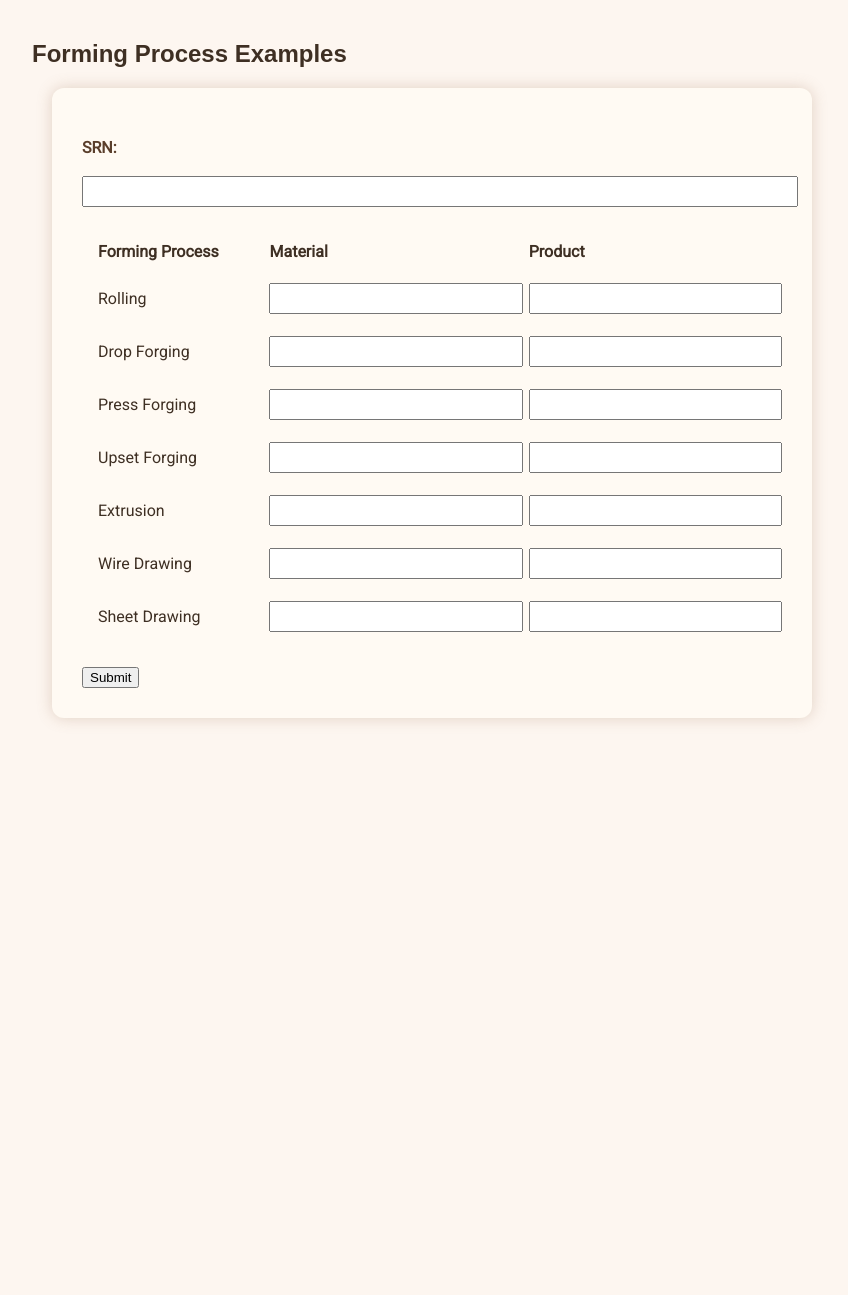
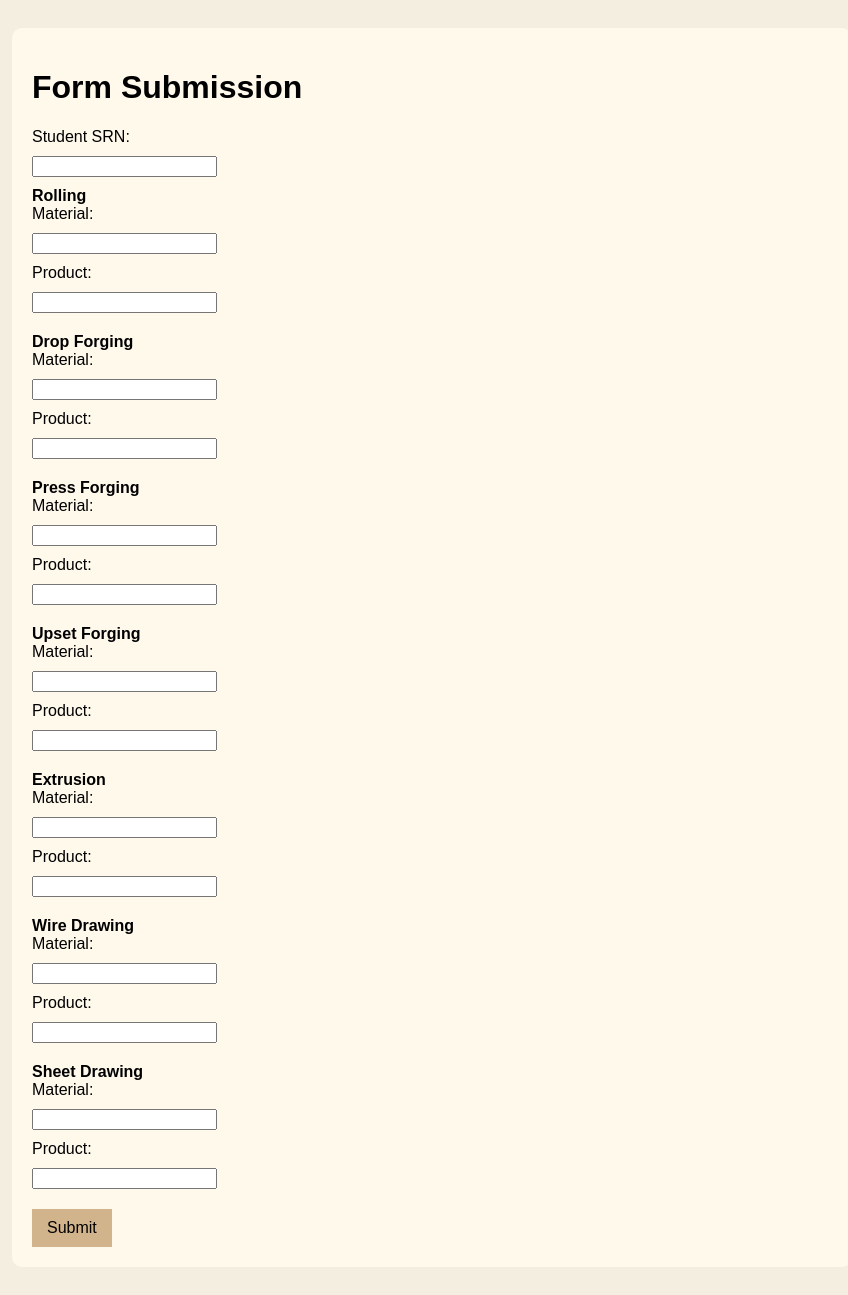
Before and after one commit to SamarthRamesha/Process-Examples, a Flask app: page / in a window 1280 px wide. Shown: the whole page, without its empty margins (208-1056 px from the left). Before the commit the page ends 723 px from the top, so only its background shows below. Run offline with Flask 2, Linux system fonts and the light colour scheme.

Commit message:
Update form.html

```diff
--- a/templates/form.html
+++ b/templates/form.html
@@ -1,47 +1,67 @@
 <!DOCTYPE html>
-<html lang="en">
+<html>
 <head>
-    <meta charset="UTF-8">
-    <meta name="viewport" content="width=device-width, initial-scale=1.0">
-    <title>Forming Processes Submission</title>
-    <link rel="stylesheet" href="{{ url_for('static', filename='style.css') }}">
+    <title>Submit Forming Process Data</title>
     <style>
-        body { font-family: sans-serif; max-width: 800px; margin: auto; padding: 20px; }
-        table { width: 100%; border-spacing: 10px; }
-        th, td { text-align: left; padding: 6px; }
-        input { width: 100%; padding: 6px; }
-        .error { color: red; }
+        body {
+            background-color: #f4eee1;
+            font-family: Arial, sans-serif;
+            padding: 20px;
+        }
+        .container {
+            background-color: #fff9ec;
+            padding: 20px;
+            border-radius: 10px;
+            max-width: 800px;
+            margin: auto;
+        }
+        label, input {
+            display: block;
+            margin-bottom: 10px;
+        }
+        .process-block {
+            margin-bottom: 20px;
+        }
+        button {
+            padding: 10px 15px;
+            background-color: #d2b48c;
+            border: none;
+            cursor: pointer;
+            font-size: 16px;
+        }
+        .message {
+            margin-bottom: 15px;
+            color: green;
+            font-weight: bold;
+        }
     </style>
 </head>
 <body>
-    <h2>Forming Process Examples</h2>
-    {% if message %}
-        <p class="error">{{ message }}</p>
-    {% endif %}
-    <form method="POST">
-        <label for="srn">SRN:</label><br>
-        <input type="text" id="srn" name="srn" required><br><br>
+    <div class="container">
+        <h1>Form Submission</h1>
 
-        <table>
-            <tr>
-                <th>Forming Process</th>
-                <th>Material</th>
-                <th>Product</th>
-            </tr>
-            {% set processes = [
-                'Rolling', 'Drop Forging', 'Press Forging', 'Upset Forging',
-                'Extrusion', 'Wire Drawing', 'Sheet Drawing'
-            ] %}
-            {% for i in range(7) %}
-            <tr>
-                <td>{{ processes[i] }}</td>
-                <td><input type="text" name="material{{ i }}" required></td>
-                <td><input type="text" name="product{{ i }}" required></td>
-            </tr>
+        {% if message %}
+            <div class="message">{{ message }}</div>
+        {% endif %}
+
+        <form method="POST" action="/">
+            <label for="srn">Student SRN:</label>
+            <input type="text" id="srn" name="srn" required>
+
+            {% set processes = ['Rolling', 'Drop Forging', 'Press Forging', 'Upset Forging', 'Extrusion', 'Wire Drawing', 'Sheet Drawing'] %}
+
+            {% for i in range(processes | length) %}
+            <div class="process-block">
+                <strong>{{ processes[i] }}</strong><br>
+                <label>Material:</label>
+                <input type="text" name="material{{ i }}" required>
+                <label>Product:</label>
+                <input type="text" name="product{{ i }}" required>
+            </div>
             {% endfor %}
-        </table>
-        <br>
-        <button type="submit">Submit</button>
-    </form>
+
+            <button type="submit">Submit</button>
+        </form>
+    </div>
 </body>
 </html>
```
